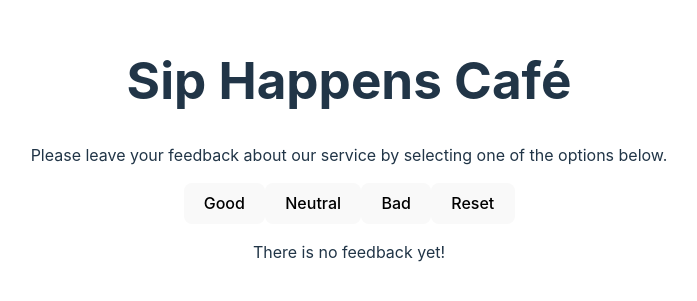
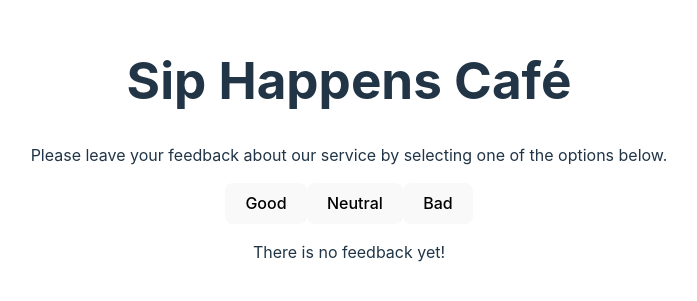
Before and after one commit to LazyStudent23/goit-react-hw-02, a React (Vite) app: page / in a window 1280 px wide. Shown: the part 251-552 px from the top of the page, without its empty margins (291-988 px from the left). Built offline with nearby package versions, Linux system fonts and the light colour scheme.

Commit message:
Update Options.jsx

```diff
--- a/src/components/Options/Options.jsx
+++ b/src/components/Options/Options.jsx
@@ -1,6 +1,6 @@
 import styles from "./Options.module.css";
 
-const Options = ({ updateFeedback, totalFeedbacks }) => {
+const Options = ({ updateFeedback, totalFeedback }) => {
   return (
     <div>
       <button onClick={() => updateFeedback("good")} type="button">
@@ -12,7 +12,7 @@ const Options = ({ updateFeedback, totalFeedbacks }) => {
       <button onClick={() => updateFeedback("bad")} type="button">
         Bad
       </button>
-      {totalFeedbacks > 0 || (
+      {totalFeedback > 0 && (
         <button type="button" onClick={() => updateFeedback("reset")}>
           Reset
         </button>
```
